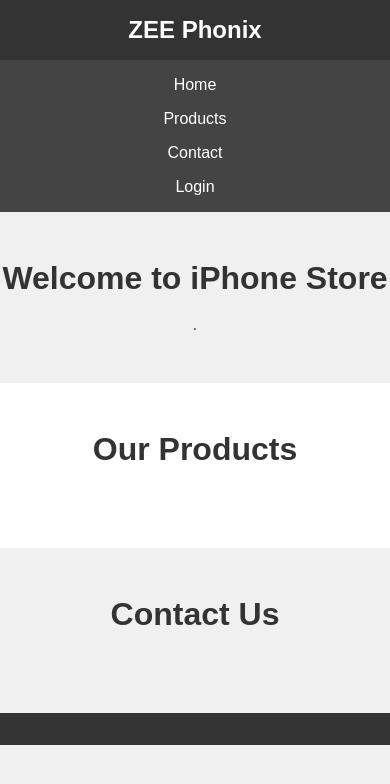
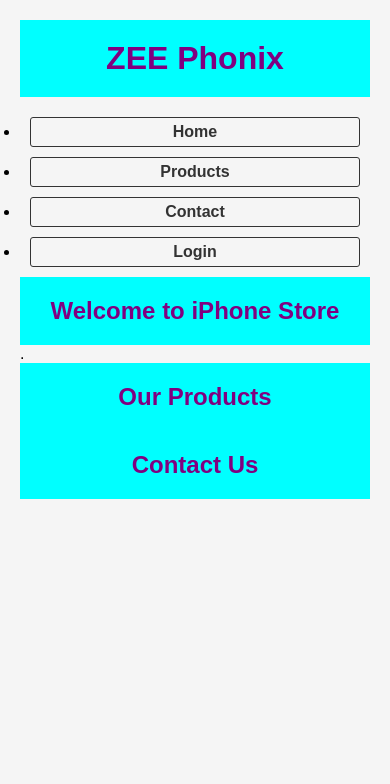
Before and after one commit to safaex/beroepsprojectleerjaar2, a PHP site: page /website.html in a window 390 px wide. Shown: the top 784 px of the page. Run offline with PHP 8.4, Linux system fonts and the light colour scheme.

Commit message:
Add files via upload

```diff
--- a/ZEE/style.css
+++ b/ZEE/style.css
@@ -1,114 +1,324 @@
-
-* {
+body, h1, h2, p, ul, li {
     margin: 0;
     padding: 0;
-    box-sizing: border-box;
 }
 
+/* Set a background color and font for the page */
 body {
     font-family: Arial, sans-serif;
-    background-color: #f0f0f0;
-    color: #333;
 }
 
-header {
+/* Common styles for headings */
+h1, h2 {
+    text-align: center;
+    padding: 20px;
     background-color: #333;
-    color: #fff;
-    text-align: center;
-    padding: 1rem 0;
-}
-
-header h1 {
-    font-size: 2rem;
-}
-
-nav ul {
-    list-style: none;
-    display: flex;
-    justify-content: space-around;
-    background-color: #444;
-align-content: space-evenly;
-    padding: 0.5rem 0;
-}
-
-nav ul li {
-    margin: 0 1rem;
-}
-
-nav ul li a {
-    text-decoration: none;
-    color: #fff;
-    transition: color 0.3s;
+   color: purple;
 }
 
 
 
-.block1 {
-    text-align: center;
-    padding: 3rem 0;
+.add-to-cart {
+    background-color: #333;
+    color: #fff;
+    border: none;
+    padding: 5px 10px;
+    border-radius: 3px;
+    cursor: pointer;
 }
 
-.block1 h2 {
-    font-size: 2.5rem;
+.add-to-cart:hover {
+    background-color: #555;
 }
 
-.block1 p {
-    font-size: 1.2rem;
-    margin-top: 1rem;
-    color: #666;
+
+.cart {
+    text-align: center;
+    background-color: #fff;
+    border: 1px solid #ccc;
+    border-radius: 5px;
+    padding: 20px;
+    margin: 20px;
 }
 
-#products {
-    background-color: #fff;
-    padding: 3rem 0;
+
+#cart-items {
+    list-style: none;
+    padding: 0;
 }
 
-#products h2 {
-    font-size: 2rem;
-    text-align: center;
-    margin-bottom: 2rem;
+#cart-items li {
+    margin: 5px 0;
 }
 
-#contact {
-    background-color: #f0f0f0;
-    padding: 3rem 0;
+
+a {
+    display: block;
     text-align: center;
+    margin: 10px;
+    text-decoration: none;
+    color: #333;
+    font-weight: bold;
+    border: 1px solid #333;
+    padding: 5px 10px;
+    border-radius: 3px;
+    transition: background-color 0.3s, color 0.3s;
 }
 
-#contact h2 {
-    font-size: 2rem;
-    margin-bottom: 1rem;
-}
-
-#contact p {
-    font-size: 1.2rem;
-    margin-bottom: 2rem;
-}
-
-footer {
-    text-align: center;
-    padding: 1rem 0;
+a:hover {
     background-color: #333;
     color: #fff;
 }
 
 
+.notification {
+    display: none;
+    position: fixed;
+    top: 0;
+    left: 50%;
+    transform: translateX(-50%);
+    background-color: #4CAF50;
+    color: white;
+    text-align: center;
+    padding: 10px;
+    border-radius: 5px;
+    z-index: 999;
+}
+
+.notification.show {
+    animation: fadeOut 3s ease-in-out;
+}
+
+@keyframes fadeOut {
+    0% {
+        opacity: 1;
+    }
+    100% {
+        opacity: 0;
+    }
+}
+
+
+body, h2, p, ul, li {
+    margin: 0;
+    padding: 0;
+}
+body, h2, p, ul, li {
+    margin: 0;
+    padding: 0;
+}
+
+.iphone-container {
+    width: 300px;
+    background-color: #fff;
+    border: 1px solid #ccc;
+    border-radius: 10px;
+    padding: 20px;
+    text-align: center;
+    box-shadow: 0 0 10px rgba(0, 0, 0, 0.2);
+}
+
+
+.iphone-container img {
+    max-width: 100%;
+    height: auto;
+    margin-bottom: 10px;
+}
+
+
+.iphone-container h2 {
+    font-size: 24px;
+    margin-bottom: 10px;
+}
+
+
+.iphone-container ul {
+    list-style: none;
+    padding: 0;
+    margin-bottom: 10px;
+}
+
+.iphone-container ul li {
+    margin-bottom: 5px;
+}
+
+
+.price {
+    font-size: 20px;
+    font-weight: bold;
+    color: #333;
+}
+
+.container{
+
+display: flex;
+align-content: space-evenly;
+}
+
+.container1{
+
+    display: flex;
+align-content: space-evenly;
+}
+
+
+body, h1, h2, p, ul, li {
+    margin: 0;
+    padding: 0;
+}
+
+body {
+    font-family: Arial, sans-serif;
+}
+
+
+h1, h2 {
+    text-align: center;
+    padding: 20px;
+  background-color: aqua;
+  color: purple;
+}
+
+.product {
+    display: flex;
+    justify-content: space-between;
+    align-items: center;
+    background-color: #fff;
+    border: 1px solid #ccc;
+    border-radius: 5px;
+    padding: 10px;
+    margin: 10px;
+}
+
+
+.add-to-cart {
+    background-color: orange;
+    color: #fff;
+    border: none;
+    padding: 5px 10px;
+    border-radius: 3px;
+    cursor: pointer;
+}
+
+.add-to-cart:hover {
+    background-color: #555;
+}
+
+
+.cart {
+    text-align: center;
+    background-color: #fff;
+    border: 1px solid #ccc;
+    border-radius: 5px;
+    padding: 20px;
+    margin: 20px;
+}
+
+
+#cart-items {
+    list-style: none;
+    padding: 0;
+}
+
+#cart-items li {
+    margin: 5px 0;
+}
+
+
+a {
+    display: block;
+    text-align: center;
+    margin: 10px;
+    text-decoration: none;
+    color: #333;
+    font-weight: bold;
+    border: 1px solid #333;
+    padding: 5px 10px;
+    border-radius: 3px;
+    transition: background-color 0.3s, color 0.3s;
+}
+
+a:hover {
+    background-color: #333;
+    color: #fff;
+}
+
+h3{
+    color: red;
+}
+
+
+
+
+
+body {
+    font-family: Arial, sans-serif;
+    background-color: #f5f5f5;
+    padding: 20px;
+}
+
+h1 {
+    text-align: center;
+    margin-bottom: 20px;
+}
+
+/* Styles for screens smaller than 768px (typical mobile devices) */
 @media (max-width: 768px) {
-    header h1 {
-        font-size: 1.5rem;
+    body {
+        font-size: 16px; /* Adjust font size for smaller screens */
     }
 
-    nav ul {
-        flex-direction: column;
-        text-align: center;
+    .product {
+        width: 100%; /* Make product containers full width */
+        margin: 0;
+        padding: 10px;
     }
 
-    nav ul li {
-        margin: 0.5rem 0;
+    .product h2 {
+        font-size: 16px; /* Adjust product title font size */
     }
 
-    .block1 h2 {
-        font-size: 2rem;
+    .product p {
+        font-size: 14px;
     }
 
+    .product button {
+        width: 100%; /* Make buttons full width */
+    }
+
+    /* Adjust cart styles for smaller screens */
+    #cart-items {
+        padding: 5px;
+    }
 }
+
+/* Styles for screens larger than 768px (typical computer screens) */
+@media (min-width: 769px) {
+    body {
+        font-size: 18px; /* Adjust font size for larger screens */
+    }
+
+    .product {
+        width: 48%; /* Create a grid layout for products */
+        margin: 1%;
+        padding: 10px;
+        float: left;
+    }
+
+    .product h2 {
+        font-size: 18px; /* Adjust product title font size */
+    }
+
+    .product p {
+        font-size: 16px;
+    }
+
+    .product button {
+        width: auto; /* Reset button width for larger screens */
+    }
+
+    /* Adjust cart styles for larger screens */
+    #cart-items {
+        padding: 10px;
+    }
+}
```
Also changed, not shown: ZEE/cart.html (added, +25 -0 lines), ZEE/product.html (added, +144 -0 lines), ZEE/script.js (added, +85 -0 lines), ZEE/style1.css (added, +82 -0 lines), ZEE/12 PRO MAX.jpg (added), ZEE/12.jpg (added), ZEE/13 PRO MAX.jpg (added), ZEE/13.jpg (added), ZEE/14 PRO MAX.jpg (added), ZEE/14.jpg (added), ZEE/15 PRO MAX.jpg (added), ZEE/15.jpg (added).
